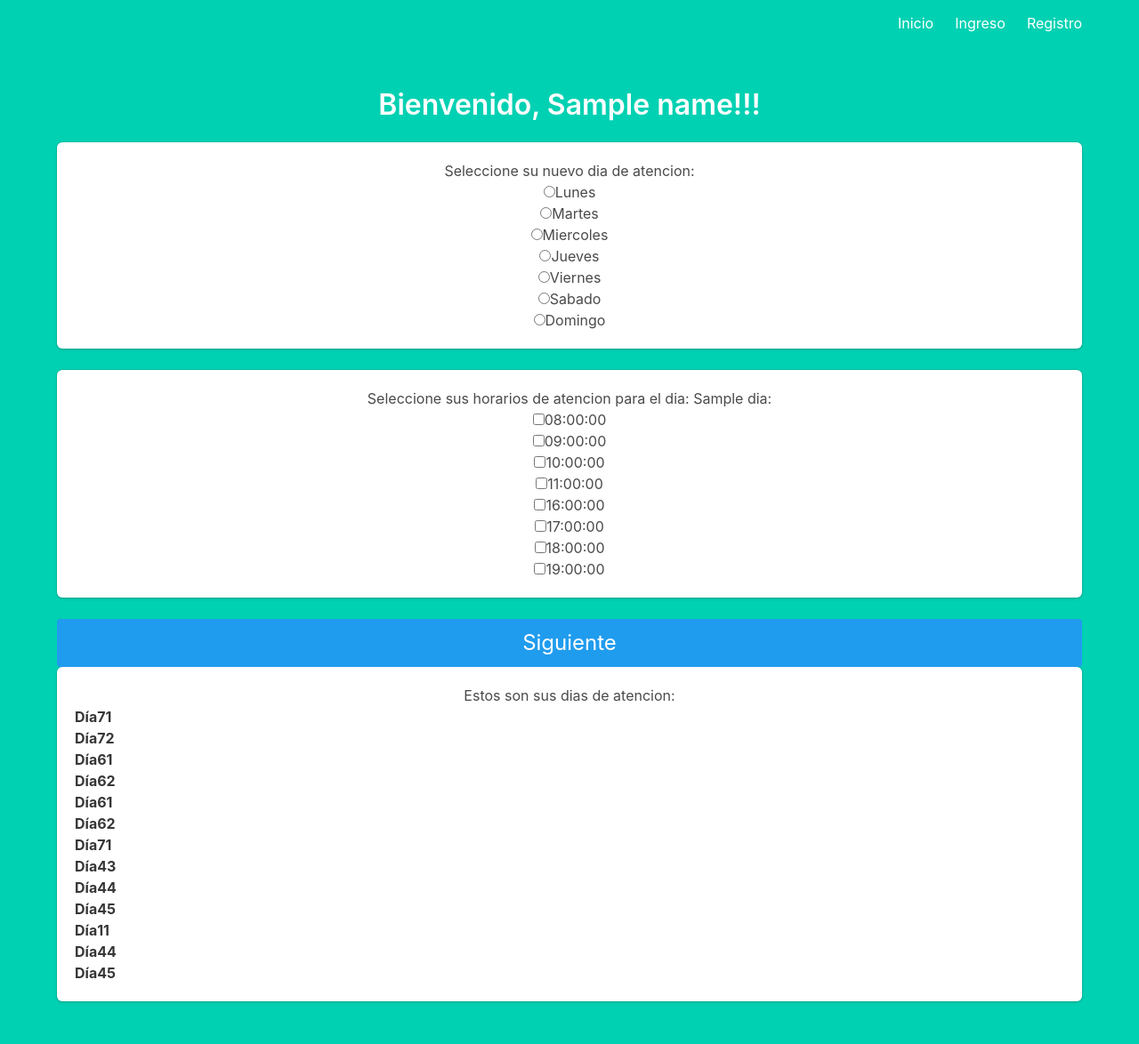
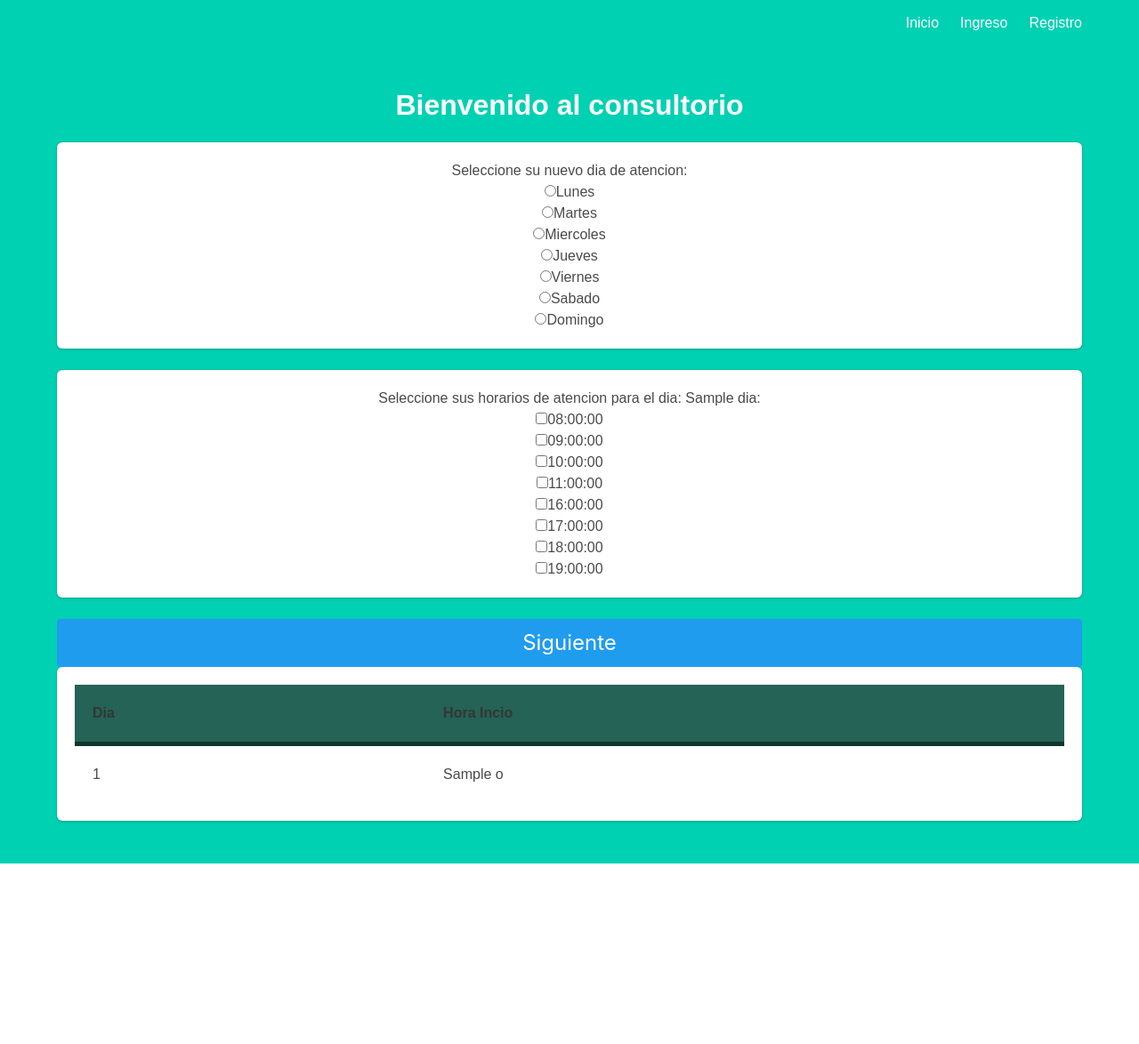
Before and after one commit to grupo2utn/Consultorio, a Flask app: template project/templates/profile.html in a window 1280 px wide. Shown: the whole page at 89% size. After the commit the page ends 971 px from the top, so only its background shows below. Run offline with Flask 2, Linux system fonts and the light colour scheme; data comes from the database, SQL or seed files in the repository; both versions use the stored data as it was after the commit; tables that the repository leaves empty hold one stand-in row (values such as "Sample post"); the template is opened without the code that fills it: values that come from a table or form of the project are taken from there, most other values are stand-ins (such as "Sample title", 1, 10 or a date in 2020); lists and menus that the app fills with data are empty.

Commit message:
Dias de atencion

```diff
--- /dev/null
+++ b/project/static/css/tabla.css
@@ -0,0 +1,43 @@
+/*
+	Color fondo: #632432;
+	Color header: 246355;
+	Color borde: 0F362D;
+	Color iluminado: 369681;
+*/
+
+body {
+    background-color: #632432;
+    font-family: Arial;
+}
+
+#main-container {
+    margin: 150px auto;
+    width: 600px;
+}
+
+table {
+    background-color: white;
+    text-align: left;
+    border-collapse: collapse;
+    width: 100%;
+}
+
+th,
+td {
+    padding: 20px;
+}
+
+thead {
+    background-color: #246355;
+    border-bottom: solid 5px #0F362D;
+    color: white;
+}
+
+tr:nth-child(even) {
+    background-color: #ddd;
+}
+
+tr:hover td {
+    background-color: #369681;
+    color: white;
+}
--- a/project/templates/profile.html
+++ b/project/templates/profile.html
@@ -1,11 +1,9 @@
-{% extends "base.html" %}
-
-{% block content %}
+{% extends "base.html" %} {% block content %}
 <h1 class="title">
-  Bienvenido, {{ name }}!!!
+    Bienvenido al consultorio
 </h1>
 
-    <form action="/profile/" >
+<form action="/profile/">
     {% if a == "Profesional"%}
     <a>
         <a href="{{ url_for('main.profile_dias') }}" class="navbar-item">
@@ -18,9 +16,7 @@
             <a>
                 <a href="{{ url_for('main.profile_dias') }}" class="navbar-item">
             Ver mis Turnos
-            </a>
-        {% endif %}
-        {% if a == "Paciente"%}
+            </a> {% endif %} {% if a == "Paciente"%}
                 <a>
                     <a href="{{ url_for('main.profile_atencion') }}" class="navbar-item">
             Solicitar Turno
@@ -28,31 +24,26 @@
                     <a>
                         <a href="{{ url_for('main.profile_dias') }}" class="navbar-item">
             Ver mis Turnos
-            </a>
-        {% endif %}
+            </a> {% endif %}
 </form>
 
 
 {% if dias %}
 <form action="/profile/dias" method="POST">
     <div class="box">
-            Seleccione su nuevo dia de atencion:
-                {% if dias %}
+        Seleccione su nuevo dia de atencion: {% if dias %}
         <div class="list-group">
             {% for dia in dias[0::] %}
-                        <input type="radio" name="dia" value="{{dia.id}}">{{dia.descripcion}}<br>
-                    {% endfor %}
+            <input type="radio" name="dia" value="{{dia.id}}">{{dia.descripcion}}<br> {% endfor %}
         </div>
         {% endif %}
 
     </div>
     <div class="box">
-            Seleccione sus horarios de atencion para el dia: {{ dia }}:
-                {% if horas %}
+        Seleccione sus horarios de atencion para el dia: {{ dia }}: {% if horas %}
         <div class="list-group">
             {% for hora in horas[0::] %}
-                        <input type="checkbox" name="horasAingresar" value="{{hora.id}}">{{hora.hora_inicio}}<br>
-                    {% endfor %}
+            <input type="checkbox" name="horasAingresar" value="{{hora.id}}">{{hora.hora_inicio}}<br> {% endfor %}
         </div>
         {% endif %}
     </div>
@@ -61,28 +52,26 @@
 
     </a>
 </form>
-{% endif %}
-
-
-{% if ate%}
+{% endif %} {% if ate%}
+<link rel="stylesheet" href="{{url_for ('static', filename = 'css/tabla.css' )}}">
 <form action="/profile/atencion" method="POST">
     <div class="box">
-            Estos son sus dias de atencion:
-                {% if ate %}
         <div class="list-group">
-                    {% for a in ate[0::] %}
-					<table class="egt">
+            <table>
+                <thead>
                     <tr>
-					  	<th scope="row">Día</th>
-					    <th>{{a.id_Dia}}</th>
-					    <th>{{a.id_Horario}}</th>
+                        <th>Dia </th>
+                        <th>Hora Incio </th>
                     </tr>
+                </thead>
+                <tr>
+                    {% for a in o%}
+                    <td>{{a[0]}} </td>
+                    <td> {{a[1]}} </td>
+                    <tr></tr>
                     {% endfor %}
+            </table>
         </div>
-                {% endif %}
     </div>
 
-{% endif %}
-
-
-{% endblock %}
+    {% endif %} {% endblock %}
```
Also changed, not shown: project/main.py (+6 -2 lines), project/static/tabla.css (added, +43 -0 lines), project/databases/Consultorio.db, project/models.py (line endings or trailing spaces). Lines whose indentation alone changed are shown as unchanged.
